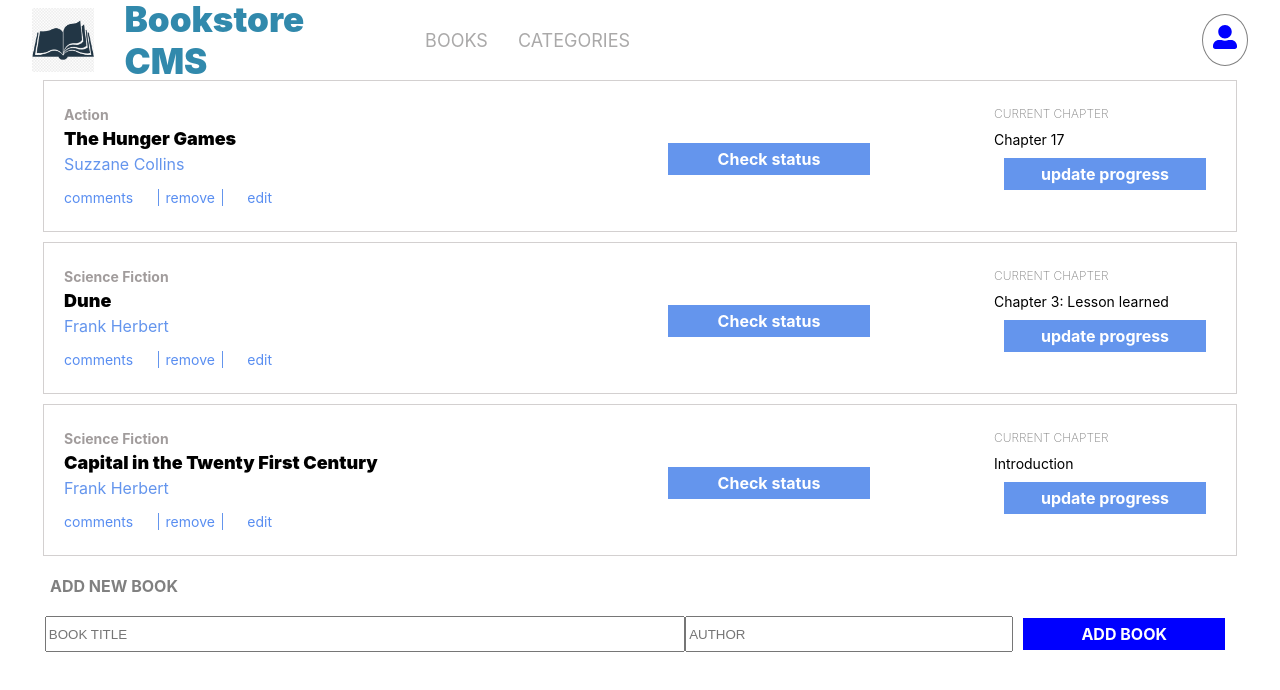
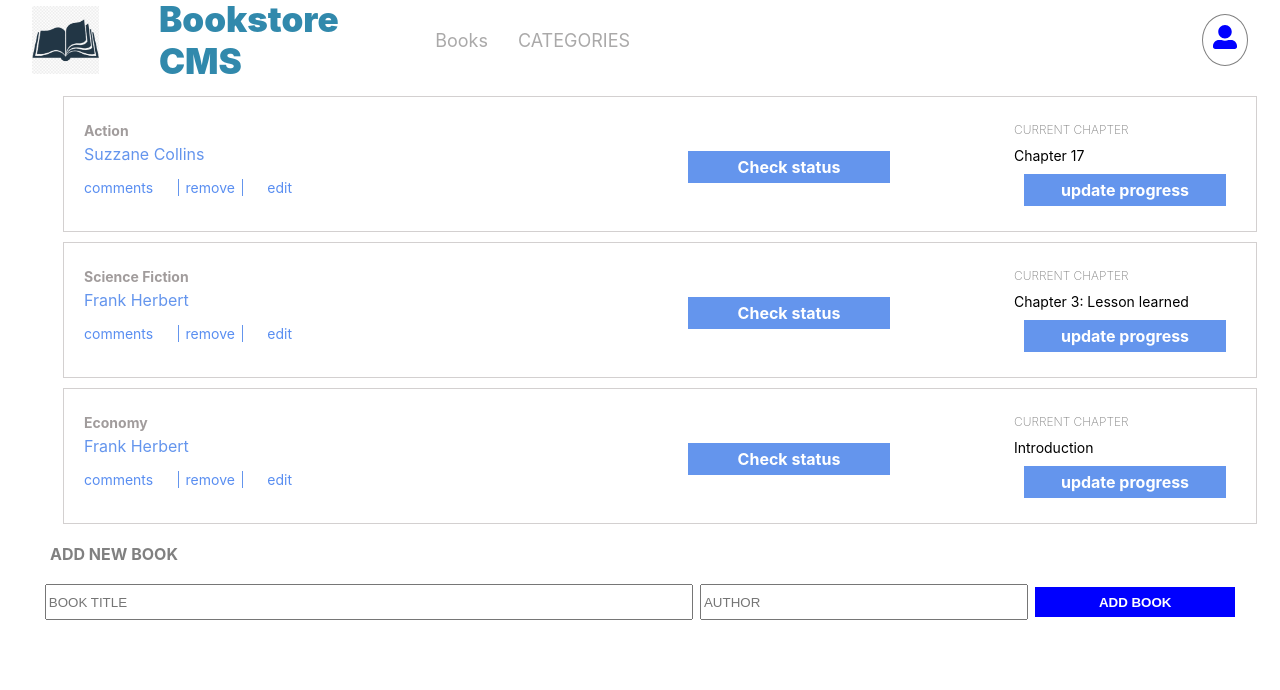
Before and after one commit to leonard33/Bookstore-cms, a React (Create React App) app: page /bookstore in a window 1280 px wide. Shown: the top 690 px of the page. Built offline with nearby package versions, Linux system fonts and the light colour scheme.

Commit message:
correction as per review

```diff
--- a/package.json
+++ b/package.json
@@ -9,6 +9,7 @@
     "react": "^18.1.0",
     "react-dom": "^18.1.0",
     "react-icons": "^4.4.0",
+    "react-router-dom": "^6.3.0",
     "react-scripts": "5.0.1",
     "web-vitals": "^2.1.4"
   },
--- a/src/App.css
+++ b/src/App.css
@@ -1,3 +1,7 @@
 body {
   margin: 0;
 }
+
+h1 {
+  text-align: center;
+}
--- a/src/App.js
+++ b/src/App.js
@@ -1,14 +1,17 @@
+import { Routes, Route } from "react-router-dom";
 import "./App.css";
 import Booklist from "./Components/Booklist";
-import Form from "./Components/Form";
+import Home from "./Components/Home";
 import Nav from "./Components/Nav";
 
 function App() {
   return (
     <div className="App">
       <Nav />
-      <Booklist />
-      <Form />
+      <Routes>
+        <Route path="/" element={<Home />} />
+        <Route path="bookstore" element={<Booklist />} />
+      </Routes>
     </div>
   );
 }
--- /dev/null
+++ b/src/Components/Booklist.css
@@ -0,0 +1,3 @@
+ul {
+    list-style-type: none;
+}
--- a/src/Components/Booklist.js
+++ b/src/Components/Booklist.js
@@ -1,27 +1,48 @@
 import React from "react";
 import Bookitem from "./Bookitem";
+import "./Booklist.css";
+import Form from "./Form";
 
 const Booklist = () => {
+  const books = [
+    {
+      id: 1,
+      genre: "Action",
+      title: "The Hunger Games",
+      author: "Suzzane Collins",
+      chapter: "Chapter 17",
+    },
+    {
+      id: 2,
+      genre: "Science Fiction",
+      title: "Dune",
+      author: "Frank Herbert",
+      chapter: "Chapter 3: Lesson learned",
+    },
+    {
+      id: 3,
+      genre: "Economy",
+      title: "Chapter 3: Lesson learned",
+      author: "Frank Herbert",
+      chapter: "Introduction",
+    },
+  ];
   return (
     <div className="booklist">
-      <Bookitem
-        genre="Action"
-        booktitle="The Hunger Games"
-        author="Suzzane Collins"
-        chapter="Chapter 17"
-      />
-      <Bookitem
-        genre="Science Fiction"
-        booktitle="Dune"
-        author="Frank Herbert"
-        chapter="Chapter 3: Lesson learned"
-      />
-      <Bookitem
-        genre="Science Fiction"
-        booktitle="Capital in the Twenty First Century"
-        author="Frank Herbert"
-        chapter="Introduction"
-      />
+      <ul>
+        <li>
+          {books.map((book) => (
+            <Bookitem
+              key={book.id}
+              genre={book.genre}
+              booktitle={book.booktitle}
+              author={book.author}
+              chapter={book.chapter}
+            />
+          ))}
+        </li>
+      </ul>
+      <Form />
     </div>
   );
 };
--- a/src/Components/Form.js
+++ b/src/Components/Form.js
@@ -8,9 +8,9 @@ const Form = () => {
       <div className="form">
         <input type="text" placeholder="BOOK TITLE" />
         <input type="text" placeholder="AUTHOR" />
-        <a className="btn-submit" input type="button">
+        <button className="btn-submit" type="submit">
           ADD BOOK
-        </a>
+        </button>
       </div>
     </div>
   );
--- /dev/null
+++ b/src/Components/Home.js
@@ -0,0 +1,12 @@
+import React from "react";
+import "../App.css";
+
+const Home = () => {
+  return (
+    <div>
+      <h1>Welcome to our Book store</h1>
+    </div>
+  );
+};
+
+export default Home;
--- a/src/Components/Nav.css
+++ b/src/Components/Nav.css
@@ -51,6 +51,10 @@ a {
 }
 
 .menu-list {
+  align-items: center;
+}
+
+.menu-list {
   list-style-type: none;
   display: flex;
 }
--- a/src/Components/Nav.js
+++ b/src/Components/Nav.js
@@ -2,6 +2,7 @@ import React from "react";
 import { FaUserAlt } from "react-icons/fa";
 import "./Nav.css";
 import booklibrary from "../assets/booklibrary.png";
+import { Link } from "react-router-dom";
 
 const Nav = () => {
   const favicon = { color: "blue", size: "50px" };
@@ -11,14 +12,16 @@ const Nav = () => {
         <div className="logo">
           <img src={booklibrary} />
         </div>
-        <div className="logo-name">Bookstore CMS</div>
         <ul className="menu-list">
-          <li>
-            <a href="#">BOOKS</a>
-          </li>
-          <li>
-            <a href="#">CATEGORIES</a>
-          </li>
+          <Link className="lang" to="/">
+            <li className="logo-name">Bookstore CMS</li>
+          </Link>
+          <Link className="lang" to="bookstore">
+            <li>Books</li>
+          </Link>
+          <Link className="lang" to="bookstore">
+            <li>CATEGORIES</li>
+          </Link>
         </ul>
       </div>
       <div className="notification">
--- a/src/index.js
+++ b/src/index.js
@@ -3,11 +3,14 @@ import ReactDOM from "react-dom/client";
 import "./index.css";
 import App from "./App";
 import reportWebVitals from "./reportWebVitals";
+import { BrowserRouter } from "react-router-dom";
 
 const root = ReactDOM.createRoot(document.getElementById("root"));
 root.render(
   <React.StrictMode>
-    <App />
+    <BrowserRouter>
+      <App />
+    </BrowserRouter>
   </React.StrictMode>
 );
 
```
Also changed, not shown: src/Components/Bookitem.js (+0 -8 lines), 1 other file (tests, documents, lock files or other folders).
